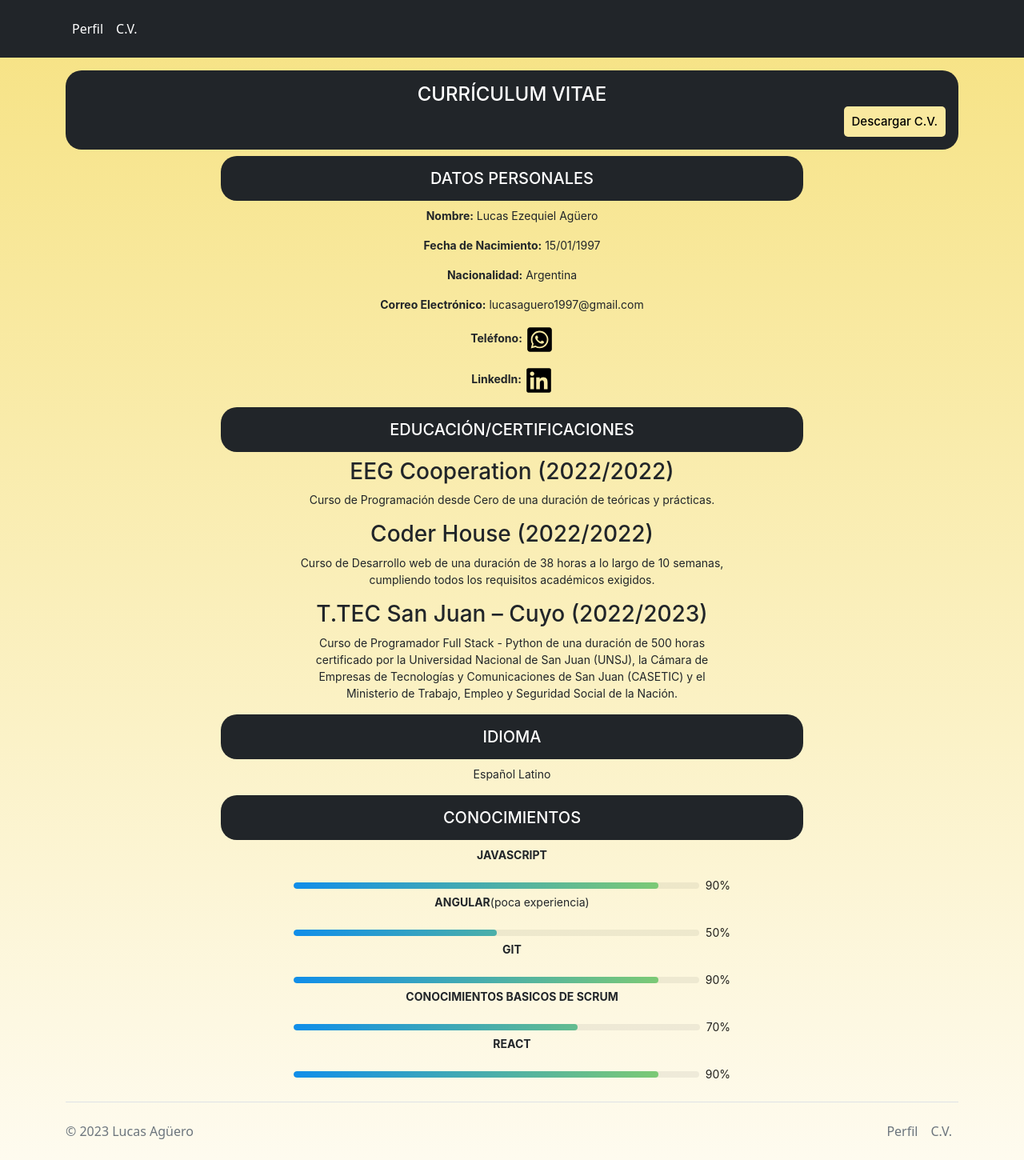
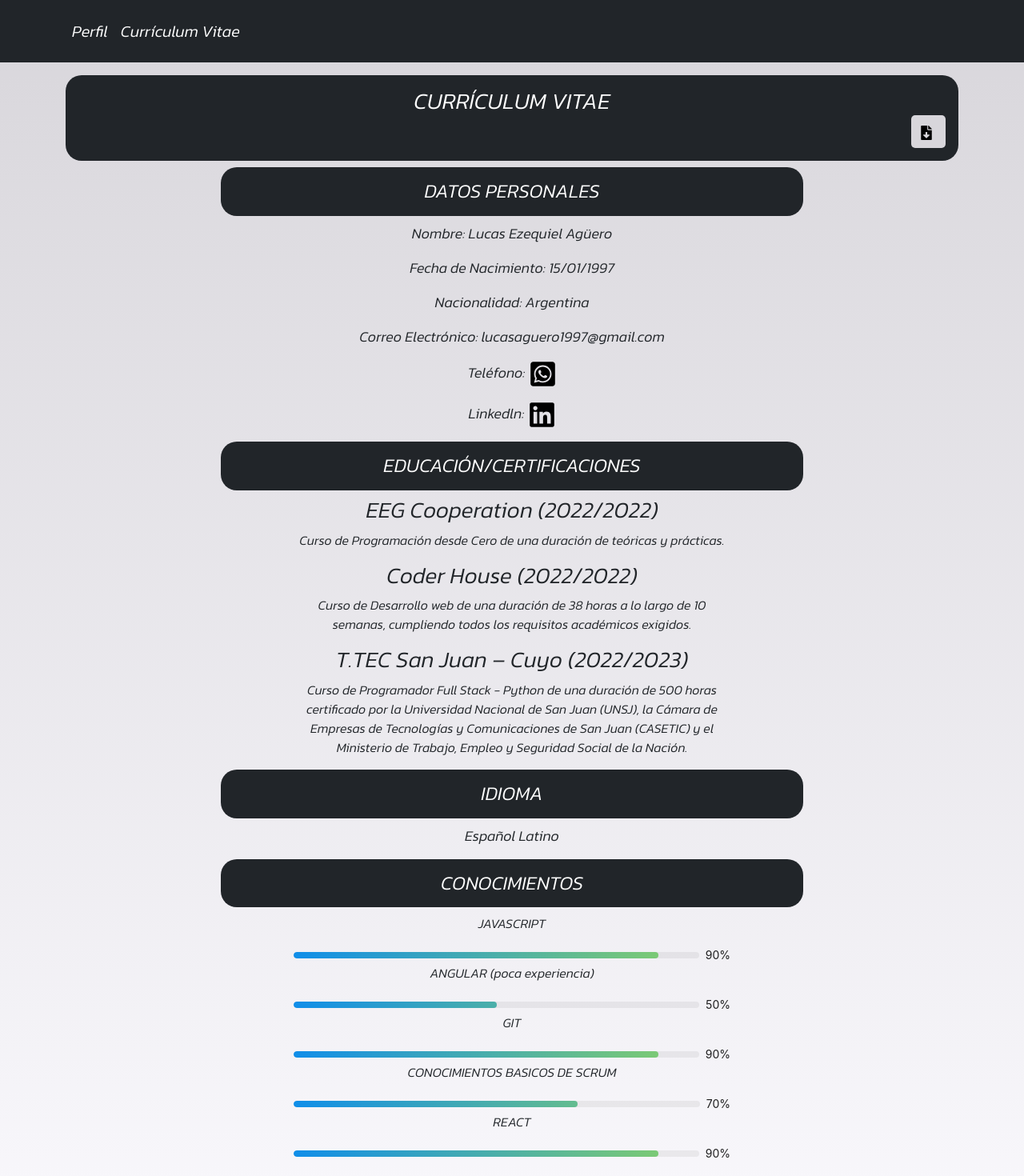
Before and after one commit to AgueroLucas/Portafolio, a React (Create React App) app: page /cv in a window 1280 px wide. Shown: the top 1470 px of the page at 80% size. Built offline with nearby package versions, Linux system fonts and the light colour scheme.

Commit message:
cambio largo

```diff
--- a/package.json
+++ b/package.json
@@ -13,6 +13,7 @@
     "react-icons": "^4.9.0",
     "react-router-dom": "^6.11.1",
     "react-scripts": "5.0.1",
+    "react-scroll-to-top": "^3.0.0",
     "react-spring": "^9.7.2",
     "styled-components": "^5.3.10",
     "web-vitals": "^2.1.4"
--- a/public/index.html
+++ b/public/index.html
@@ -12,6 +12,9 @@
     <link rel="apple-touch-icon" href="%PUBLIC_URL%/logo192.png" />
 
     <link rel="manifest" href="%PUBLIC_URL%/manifest.json" />
+    <link rel="preconnect" href="https://fonts.googleapis.com">
+<link rel="preconnect" href="https://fonts.gstatic.com" crossorigin>
+<link href="https://fonts.googleapis.com/css2?family=Kanit:ital,wght@1,300&display=swap" rel="stylesheet">
 
     <title>Portafolio Personal</title>
     <link href="https://cdn.jsdelivr.net/npm/bootstrap@5.0.2/dist/css/bootstrap.min.css" rel="stylesheet" integrity="sha384-EVSTQN3/azprG1Anm3QDgpJLIm9Nao0Yz1ztcQTwFspd3yD65VohhpuuCOmLASjC" crossorigin="anonymous">
--- a/src/components/public/Card2.js
+++ b/src/components/public/Card2.js
@@ -37,7 +37,7 @@ const Card2 = () => {
           <title>Placeholder</title>
           <rect width="100%" height="100%" fill="#55595c" />
           <text x="50%" y="50%" fill="#eceeef" dy=".3em">
-            Thumbnail
+
           </text>
         </svg>
 
--- a/src/components/public/Card3.js
+++ b/src/components/public/Card3.js
@@ -37,7 +37,7 @@ const Card3 = () => {
           <title>Placeholder</title>
           <rect width="100%" height="100%" fill="#55595c" />
           <text x="50%" y="50%" fill="#eceeef" dy=".3em">
-            Thumbnail
+
           </text>
         </svg>
 
--- a/src/components/public/Cards.js
+++ b/src/components/public/Cards.js
@@ -6,7 +6,7 @@ import Card3 from './Card3';
 const Cards = () => {
   return (
 
-      <div className="container">
+      <div className="container" style={{ marginBottom: '20px' }}>
         <div className="row row-cols-1 row-cols-sm-2 row-cols-md-3 g-3">
           <Card />
           <Card2 />
--- a/src/components/public/Footer.js
+++ b/src/components/public/Footer.js
@@ -4,7 +4,7 @@ import { Link } from 'react-router-dom';
 const Footer = () => {
   return (
     <div className="container">
-      <footer className="d-flex flex-wrap justify-content-between align-items-center py-3 my-4 border-top">
+      <footer className="d-flex flex-wrap justify-content-between align-items-center py-3 my-0 border-top">
         <p className="col-md-4 mb-0 text-muted">&copy; 2023 Lucas Agüero</p>
 
         <ul className="nav col-md-4 justify-content-end">
--- a/src/components/public/Main.js
+++ b/src/components/public/Main.js
@@ -1,28 +1,41 @@
 import React, { Component } from 'react';
 import { Link } from 'react-router-dom';
 import Cards from './Cards';
-import imagenPersona from '../../sound/foto png.png';
+import ScrollToTop from 'react-scroll-to-top';
 
 export default class Main extends Component {
   render() {
     return (
       <main>
-        <section className="py-5 text-center container">
-          <div className="row py-lg-5">
+        <ScrollToTop smooth color="#000" />
+        <section className="py-3 text-center container">
+          <div className="row py-lg-1">
             <div className="col-lg-6 col-md-8 mx-auto">
-              <img src={imagenPersona} alt="Imagen de la persona" style={{ width: '300px' }} />
-              <h1 className="fw-light">Lucas Ezequiel Agüero</h1>
-              <p className="lead text-muted">Programador Front End</p>
-              <p>
-                <Link to="/cv" className="btn btn-dark my-2" style={{ fontSize: '25px', borderRadius: '10px' }}>
-                  C.V.
-                </Link>
+              <img
+                src="https://i.pinimg.com/736x/ee/bd/e8/eebde89ad5776e383e0019356c2e1e02.jpg"
+                alt="Imagen 1"
+                className="bd-placeholder-img rounded-circle"
+                width="340"
+                height="340"
+                role="img"
+                aria-label="Placeholder: 140x140"
+              />
+              <h1 style={{ fontFamily: 'Kanit', fontWeight: 'lighter' }}>Lucas Ezequiel Agüero</h1>
+              <p className="lead text-muted" style={{ fontFamily: 'Kanit', fontWeight: 'lighter' }}>
+                Desarrollador Front End
               </p>
+              <p className="lead text-muted" style={{ fontFamily: 'Kanit', fontWeight: 'lighter' }}>
+                Autodidacta dispuesto a aprender lo necesario para mejorar laboralmente
+              </p>
+              <p className="lead text-muted"></p>
             </div>
           </div>
         </section>
-        <div className="col-lg-10 col-md-8 mx-auto">
-          <h2 className="p-3 mb-2 bg-dark text-white" style={{ borderRadius: '10px' }}>
+        <div style={{ marginBottom: '30px' }} className="col-lg-10 col-md-8 mx-auto">
+          <h2
+            className="p-3 mb-2 bg-dark text-white"
+            style={{ borderRadius: '10px', fontFamily: 'Kanit', fontWeight: 'lighter' }}
+          >
             Proyectos
           </h2>
         </div>
--- a/src/components/public/NavBar.js
+++ b/src/components/public/NavBar.js
@@ -6,7 +6,7 @@ const Navbar = () => {
     <header className="p-3 bg-dark text-white">
       <div className="container">
         <div className="d-flex flex-wrap align-items-center justify-content-center justify-content-lg-start">
-          <ul className="nav col-12 col-lg-auto me-lg-auto mb-2 justify-content-center mb-md-0">
+          <ul className="nav col-12 col-lg-auto me-lg-auto mb-2 justify-content-center mb-md-0" style={{ fontSize: '20px',fontFamily: 'Kanit', fontWeight: 'lighter' }}>
             <li>
               <Link to="/" className="nav-link px-2 text-white">
                 Perfil
@@ -14,7 +14,7 @@ const Navbar = () => {
             </li>
             <li>
               <Link to="/cv" className="nav-link px-2 text-white">
-                C.V.
+                Currículum Vitae
               </Link>
             </li>
           </ul>
--- a/src/pages/Cv.jsx
+++ b/src/pages/Cv.jsx
@@ -1,22 +1,23 @@
 import React from 'react';
-import { FaWhatsappSquare, FaLinkedin } from 'react-icons/fa';
+import { FaWhatsappSquare, FaLinkedin, FaFileDownload } from 'react-icons/fa';
 import Footer from '../components/public/Footer';
 import Navbar from '../components/public/NavBar';
 import { Progress } from 'antd';
 import { Col, Row } from 'antd';
-
+import ScrollToTop from 'react-scroll-to-top';
 
 const Cv = () => {
   return (
-    <div style={{ background: 'linear-gradient(#f6e282, #fefbef)' }}>
+    <div style={{ background: 'linear-gradient(#D8D6DB, #F9F8FC)' }}>
       <Navbar />
       <div className="container">
+        <ScrollToTop smooth color="#000" />
         <Row>
           <Col span={24}>
             <p></p>
-            <h2 className="p-3 mb-2 bg-dark text-white text-center" style={{ fontSize: '24px', borderRadius: '20px' }}>
+            <h2 className="p-3 mb-2 bg-dark text-white text-center" style={{ fontSize: '28px', borderRadius: '20px', fontFamily: 'Kanit', fontWeight: 'lighter' }}>
               CURRÍCULUM VITAE
-              <div style={{ textAlign: 'right', marginTop: '0px' }}>
+              <div style={{ textAlign: 'right', marginTop: '0px', fontFamily: 'Kanit', fontWeight: 'lighter' }}>
                 <a
                   href="https://drive.google.com/file/d/1fgQaAoI9MB-sdTiQl0oNtkNyLPEBBbfR/view?usp=drive_link"
                   target="_blank"
@@ -24,14 +25,14 @@ const Cv = () => {
                   style={{
                     display: 'inline-block',
                     padding: '10px 10px',
-                    background: '#f9e99f',
+                    background: '#D8D6DB',
                     color: 'black',
-                    fontSize: '15px',
-                    textDecoration: 'none',
+                    fontSize: '18px',
                     borderRadius: '5px',
+
                   }}
                 >
-                  Descargar C.V.
+                <FaFileDownload style={{ marginRight: '5px' }} />
                 </a>
               </div>
             </h2>
@@ -40,32 +41,32 @@ const Cv = () => {
         <div className="container">
           <Row>
             <Col span={16} offset={4}>
-              <h2 className="p-3 mb-2 bg-dark text-white text-center" style={{ fontSize: '20px', borderRadius: '20px' }}>
+              <h2 className="p-3 mb-2 bg-dark text-white text-center" style={{ fontSize: '24px', borderRadius: '20px',fontFamily: 'Kanit', fontWeight: 'lighter' }}>
                 DATOS PERSONALES
               </h2>
             </Col>
           </Row>
           <Row>
             <Col className="text-center" span={16} offset={4}>
-              <p className="text-center">
+              <p className="text-center" style={{ fontSize: '18px',fontFamily: 'Kanit', fontWeight: 'lighter' }}>
                 <strong>Nombre:</strong> Lucas Ezequiel Agüero
               </p>
-              <p className="text-center">
+              <p className="text-center" style={{ fontSize: '18px',fontFamily: 'Kanit', fontWeight: 'lighter' }}>
                 <strong>Fecha de Nacimiento:</strong> 15/01/1997
               </p>
-              <p className="text-center">
+              <p className="text-center" style={{ fontSize: '18px',fontFamily: 'Kanit', fontWeight: 'lighter' }}>
                 <strong>Nacionalidad:</strong> Argentina
               </p>
-              <p className="text-center">
+              <p className="text-center" style={{ fontSize: '18px',fontFamily: 'Kanit', fontWeight: 'lighter' }}>
                 <strong>Correo Electrónico:</strong> lucasaguero1997@gmail.com
               </p>
-              <p className="text-center">
+              <p className="text-center" style={{ fontSize: '18px',fontFamily: 'Kanit', fontWeight: 'lighter' }}>
                 <strong>Teléfono:</strong>{' '}
                 <a href="https://wa.me/5492634368835" target="_blank" rel="noopener noreferrer">
                   <FaWhatsappSquare style={{ fontSize: '35px', color: 'black' }} />
                 </a>
               </p>
-              <p className="text-center">
+              <p className="text-center" style={{ fontSize: '18px',fontFamily: 'Kanit', fontWeight: 'lighter' }}>
                 <strong>Linkedln:</strong>{' '}
                 <a href="https://www.linkedin.com/in/lucas-ag%C3%BCero-16447724b/" target="_blank" rel="noopener noreferrer">
                   <FaLinkedin style={{ fontSize: '35px', color: 'black' }} />
@@ -75,27 +76,27 @@ const Cv = () => {
           </Row>
         </div>
 
-        <div className="container">
+        <div className="container" style={{ fontSize: '18px',fontFamily: 'Kanit', fontWeight: 'lighter' }}>
           <Row>
             <Col span={16} offset={4}>
-              <h2 className="p-3 mb-2 bg-dark text-white text-center" style={{ fontSize: '20px', borderRadius: '20px' }}>
+              <h2 className="p-3 mb-2 bg-dark text-white text-center" style={{ fontSize: '24px', borderRadius: '20px',fontFamily: 'Kanit', fontWeight: 'lighter' }}>
                 EDUCACIÓN/CERTIFICACIONES
               </h2>
             </Col>
           </Row>
           <Row>
             <Col className="text-center" span={12} offset={6}>
-              <h3 className="text-center">EEG Cooperation (2022/2022)</h3>
-              <p className="text-center">
+              <h3 className="text-center" style={{ fontFamily: 'Kanit', fontWeight: 'lighter' }}>EEG Cooperation (2022/2022)</h3>
+              <p className="text-center" style={{ fontSize: '16px',fontFamily: 'Kanit', fontWeight: 'lighter' }}>
                 Curso de Programación desde Cero de una duración de teóricas y prácticas.
               </p>
-              <h3 className="text-center">Coder House (2022/2022)</h3>
-              <p className="text-center">
+              <h3 className="text-center" style={{ fontFamily: 'Kanit', fontWeight: 'lighter' }}>Coder House (2022/2022)</h3>
+              <p className="text-center" style={{ fontSize: '16px',fontFamily: 'Kanit', fontWeight: 'lighter' }} >
                 Curso de Desarrollo web de una duración de 38 horas a lo largo de 10 semanas, cumpliendo todos los
                 requisitos académicos exigidos.
               </p>
-              <h3 className="text-center">T.TEC San Juan – Cuyo (2022/2023)</h3>
-              <p className="text-center">
+              <h3 className="text-center" style={{ fontFamily: 'Kanit', fontWeight: 'lighter' }}>T.TEC San Juan – Cuyo (2022/2023)</h3>
+              <p className="text-center" style={{ fontSize: '16px',fontFamily: 'Kanit', fontWeight: 'lighter' }}>
                 Curso de Programador Full Stack - Python de una duración de 500 horas certificado por la Universidad
                 Nacional de San Juan (UNSJ), la Cámara de Empresas de Tecnologías y Comunicaciones de San Juan (CASETIC) y
                 el Ministerio de Trabajo, Empleo y Seguridad Social de la Nación.
@@ -107,14 +108,14 @@ const Cv = () => {
         <div className="container">
           <Row>
             <Col span={16} offset={4}>
-              <h2 className="p-3 mb-2 bg-dark text-white text-center" style={{ fontSize: '20px', borderRadius: '20px' }}>
+              <h2 className="p-3 mb-2 bg-dark text-white text-center" style={{ fontSize: '24px', borderRadius: '20px',fontFamily: 'Kanit', fontWeight: 'lighter'  }}>
                 IDIOMA
               </h2>
             </Col>
           </Row>
           <Row>
             <Col span={12} offset={6}>
-              <p className="text-center">Español Latino</p>
+              <p className="text-center" style={{fontSize: '18px', fontFamily: 'Kanit', fontWeight: 'lighter' }}>Español Latino</p>
             </Col>
           </Row>
         </div>
@@ -122,39 +123,39 @@ const Cv = () => {
         <div className="container">
           <Row>
             <Col span={16} offset={4}>
-              <h2 className="p-3 mb-2 bg-dark text-white text-center" style={{ fontSize: '20px', borderRadius: '20px' }}>
+              <h2 className="p-3 mb-2 bg-dark text-white text-center" style={{ fontSize: '24px', borderRadius: '20px',fontFamily: 'Kanit', fontWeight: 'lighter' }}>
                 CONOCIMIENTOS
               </h2>
             </Col>
           </Row>
           <Row>
-            <Col span={12} offset={6}>
+            <Col style={{marginBottom: '20px'}} span={12} offset={6}>
               <div>
-                <p className="text-center">
+                <p className="text-center" style={{fontSize: '16px', fontFamily: 'Kanit', fontWeight: 'lighter' }}>
                   <strong>JAVASCRIPT</strong>
                 </p>
                 <Progress percent={90} strokeColor={{ '0%': '#108ee9', '100%': '#87d068' }} />
               </div>
               <div>
-                <p className="text-center">
-                  <strong>ANGULAR</strong>(poca experiencia)
+                <p className="text-center" style={{fontSize: '16px', fontFamily: 'Kanit', fontWeight: 'lighter' }}>
+                  <strong>ANGULAR</strong> (poca experiencia)
                 </p>
                 <Progress percent={50} strokeColor={{ '0%': '#108ee9', '100%': '#87d068' }} />
               </div>
               <div>
-                <p className="text-center">
+                <p className="text-center" style={{fontSize: '16px', fontFamily: 'Kanit', fontWeight: 'lighter' }}>
                   <strong>GIT</strong>
                 </p>
                 <Progress percent={90} strokeColor={{ '0%': '#108ee9', '100%': '#87d068' }} />
               </div>
               <div>
-                <p className="text-center">
+                <p className="text-center" style={{fontSize: '16px', fontFamily: 'Kanit', fontWeight: 'lighter' }}>
                   <strong>CONOCIMIENTOS BASICOS DE SCRUM</strong>
                 </p>
                 <Progress percent={70} strokeColor={{ '0%': '#108ee9', '100%': '#87d068' }} />
               </div>
               <div>
-                <p className="text-center">
+                <p className="text-center" style={{fontSize: '16px',fontFamily: 'Kanit', fontWeight: 'lighter' }}>
                   <strong>REACT</strong>
                 </p>
                 <Progress percent={90} strokeColor={{ '0%': '#108ee9', '100%': '#87d068' }} />
--- a/src/pages/Home.jsx
+++ b/src/pages/Home.jsx
@@ -6,7 +6,7 @@ import Navbar from '../components/public/NavBar';
 
 function Home() {
   return (
-    <div style={{ background: 'linear-gradient(#f6e282, #fefbef)' }}>
+    <div style={{ background: 'linear-gradient(#D8D6DB, #F9F8FC)' }}>
       <Navbar />
       <Main />
       <Footer />
```
Also changed, not shown: src/components/public/Card.js (+17 -5 lines), src/App.css (line endings or trailing spaces), 2 other files (tests, documents, lock files or other folders).
